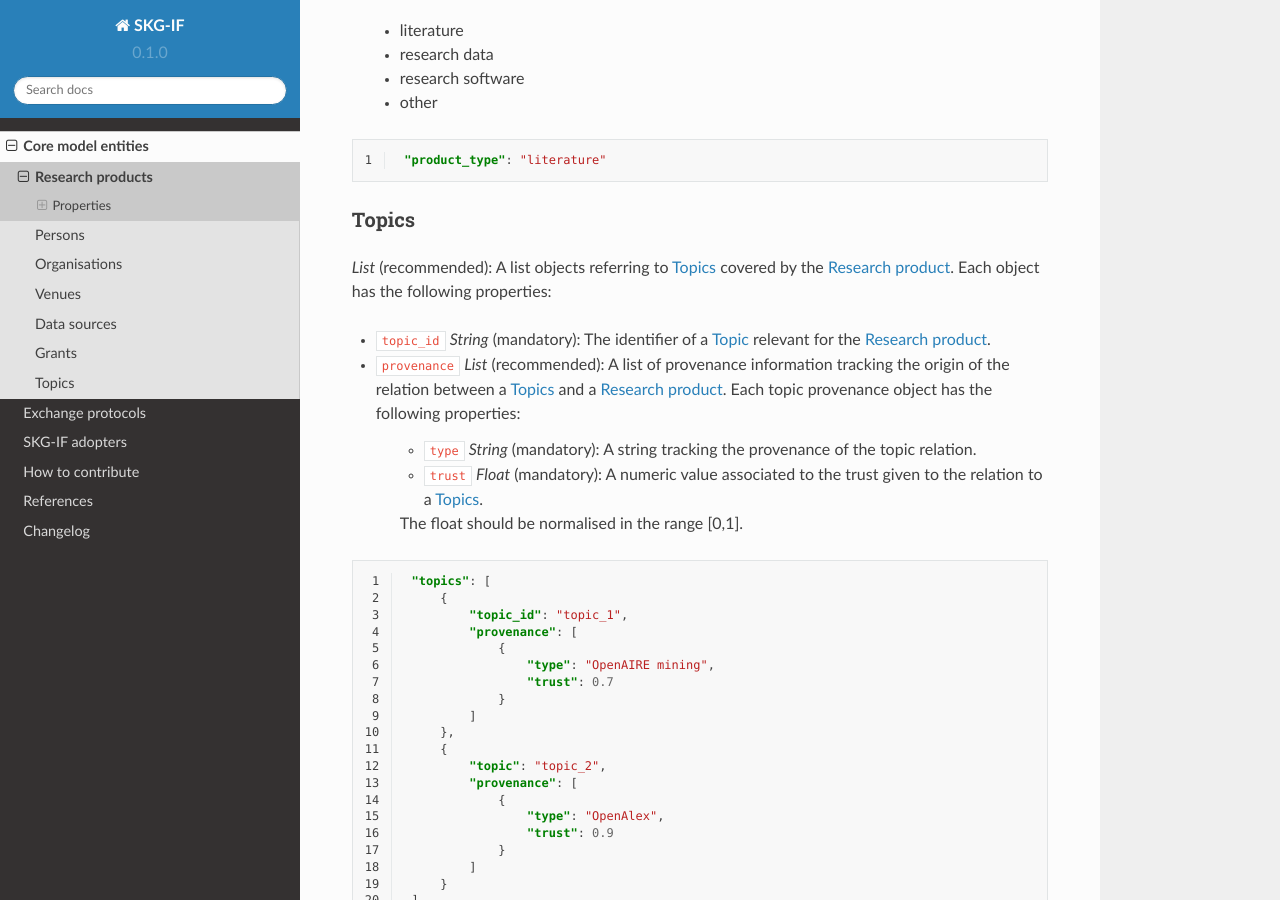
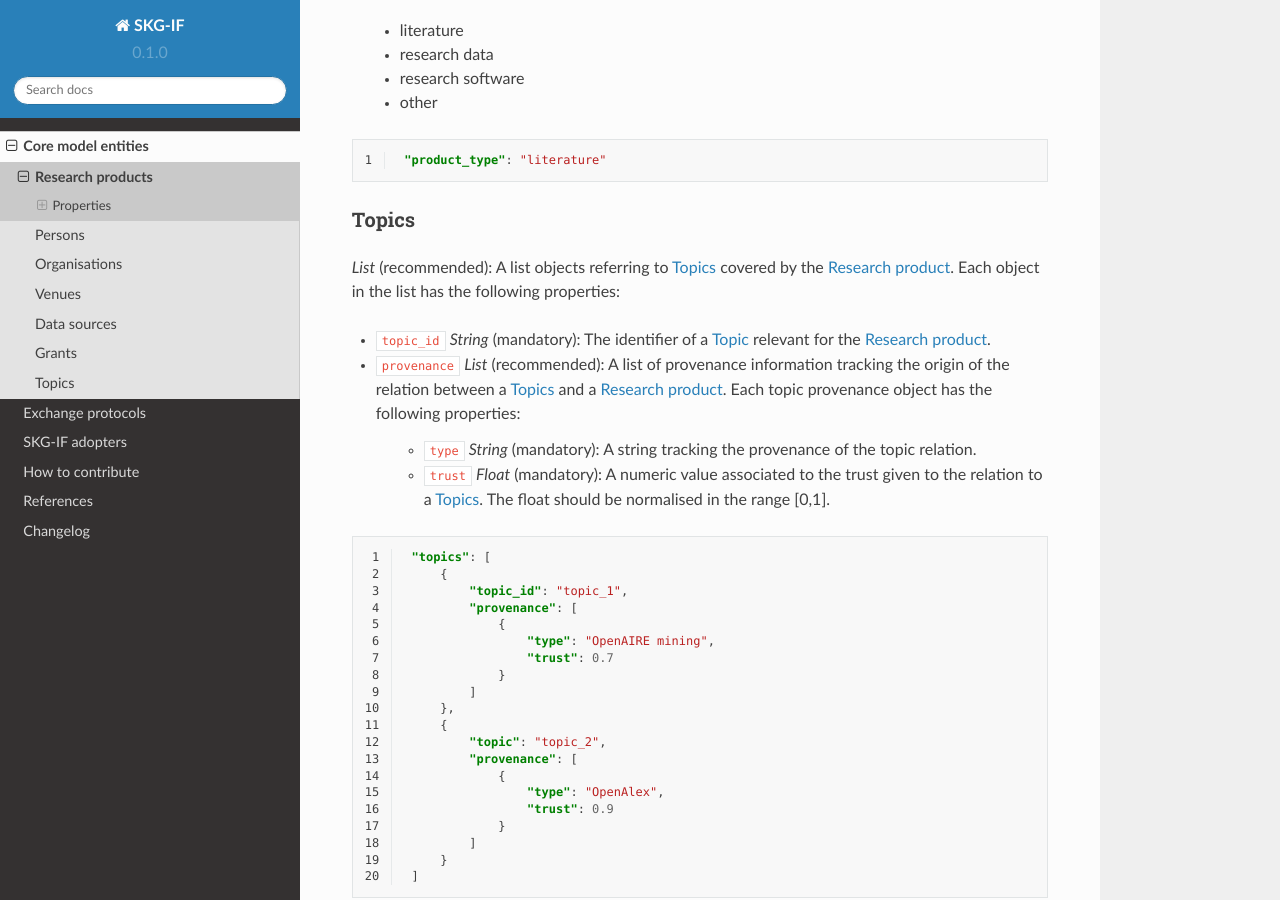
Before and after one commit to andremann/SKG-IF, a Sphinx documentation site: the page built from docs/source/products.rst, in a window 1280 px wide and 900 px high, scrolled down 1992 px. Built offline with Sphinx 7.4.7 and the Read the Docs theme 2.0.0, drawn with Linux system fonts in a browser that asks for light colours; pages that are not in the unit, such as notebooks, are missing from menus.

Commit message:
trying new information layout

```diff
--- a/docs/source/products.rst
+++ b/docs/source/products.rst
@@ -93,14 +93,13 @@ Product type
 
 Topics
 --------------------
-*List* (recommended): A list objects referring to :ref:`Topic` covered by the :ref:`Research product <Research product>`. Each object has the following properties:
+*List* (recommended): A list objects referring to :ref:`Topic` covered by the :ref:`Research product <Research product>`. Each object in the list has the following properties:
 
 * ``topic_id`` *String* (mandatory): The identifier of a :ref:`Topic <Topic>` relevant for the :ref:`Research product <Research product>`.
 * ``provenance`` *List* (recommended): A list of provenance information tracking the origin of the relation between a :ref:`Topic` and a :ref:`Research product <Research product>`. Each topic provenance object has the following properties:
 
     * ``type`` *String* (mandatory): A string tracking the provenance of the topic relation.
-    * ``trust`` *Float* (mandatory): A numeric value associated to the trust given to the relation to a :ref:`Topic`.
-    The float should be normalised in the range [0,1].
+    * ``trust`` *Float* (mandatory): A numeric value associated to the trust given to the relation to a :ref:`Topic`. The float should be normalised in the range [0,1].
 
 .. code-block:: json
    :linenos:
```
